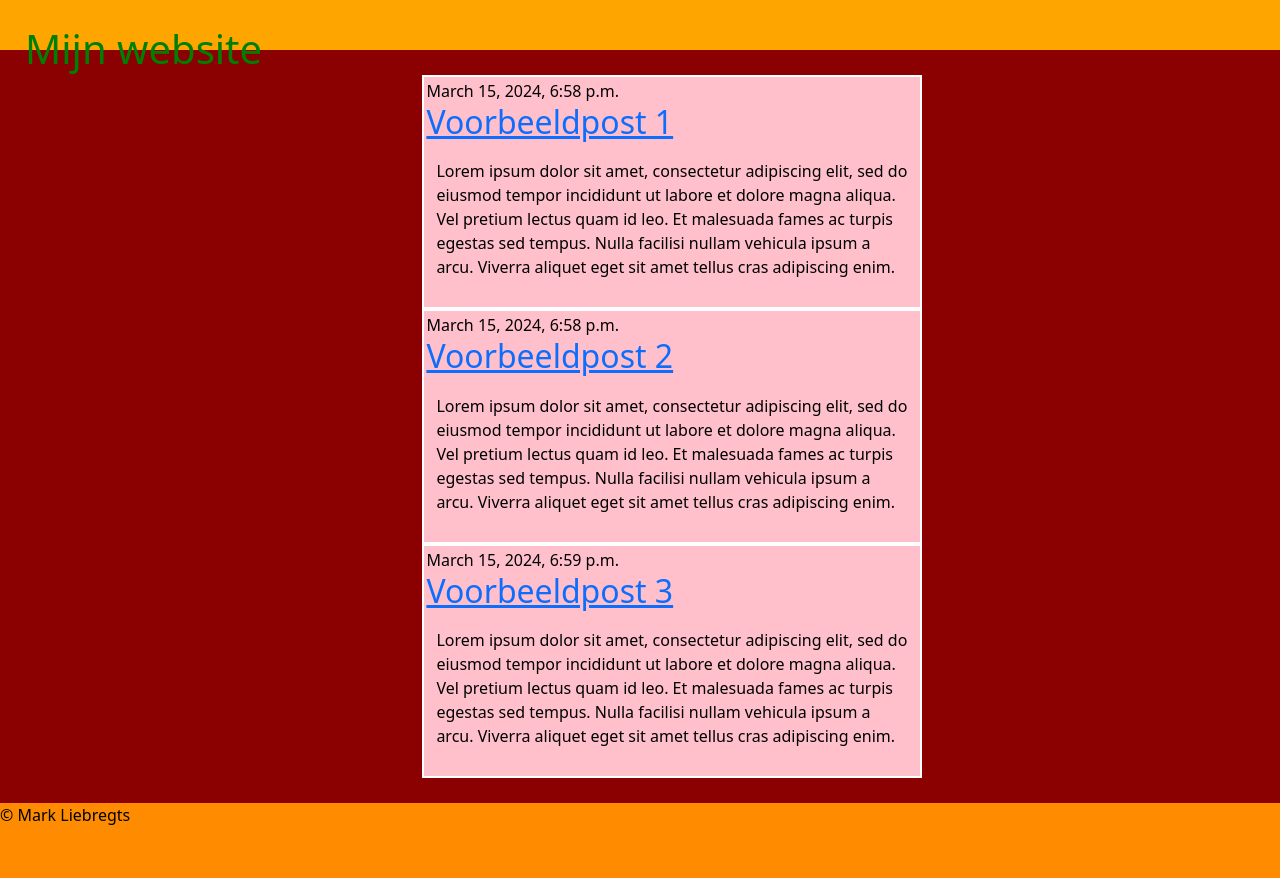
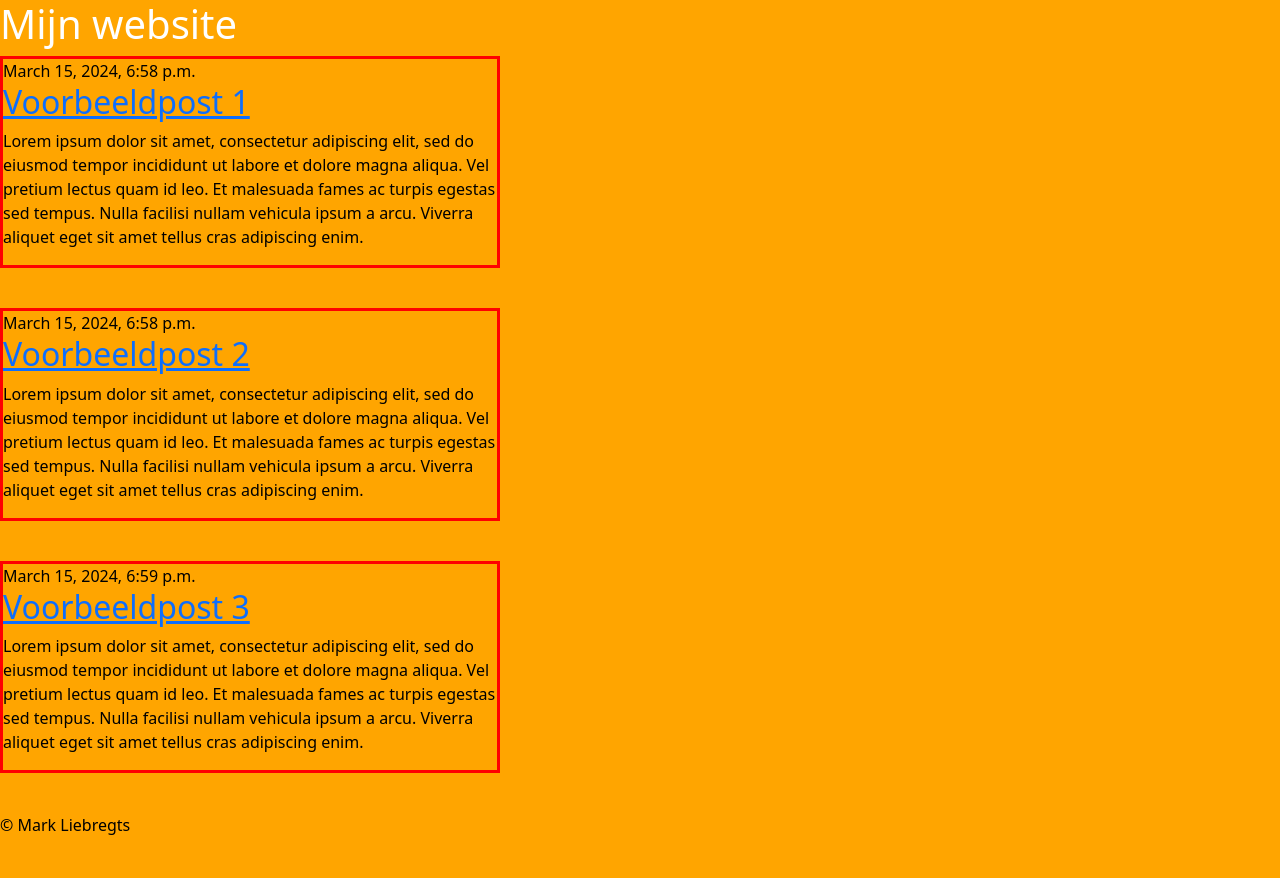
Before and after one commit to MALiebregts/testDjango, a Django app: page / in a window 1280 px wide. After the commit the page ends 835 px from the top, so only its background shows below. Run offline with Django 3.2, Linux system fonts and the light colour scheme; data comes from the database, SQL or seed files in the repository; some libraries are stand-ins or nearby versions.

Commit message:
Untracked files

```diff
--- a/mysite/blog/static/css/stijl.css
+++ b/mysite/blog/static/css/stijl.css
@@ -1,56 +1,5 @@
-header {
-    background-color:orange;
-    text-align: left;
-    height: 50px;
-    margin-bottom: 25px;
-    padding: 25px 0px 25px 25px;
-}
+body{background-color: orange;color: black;}
 
-body{
-    background-color: darkred;
-    color: black;
-}
+h1{color: white;}
 
-h1{
-    color: green;
-}
-
-article{
-    width: 500px;
-    height: auto;
-    border: 2px solid white;
-    padding: 2px;
-    margin-left: 33%;
-}
-
-.post {
-    background-color: pink;
-}
-
-p {
-    padding: 10px;
-}
-
-footer {
-    background-color: darkorange;
-    height: 75px;
-    margin-top: 25px;
-}
-
-.date {
-    padding: 0px;
-}
-
-h2 {
-    padding-left: 0px;
-    color: yellow;
-}
-
-.post.text {
-    margin: 20px;
-}
-
-.post.title {
-    color: yellow;
-    padding-left: 50px;
-}
+article{width: 500px;margin-bottom: 40px;border: 3px solid red;}
--- a/mysite/blog/static/stijl1.css
+++ b/mysite/blog/static/stijl1.css
@@ -12,7 +12,7 @@ body{
 }
 
 h1{
-    color: green;
+    color: black;
 }
 
 article{
```
